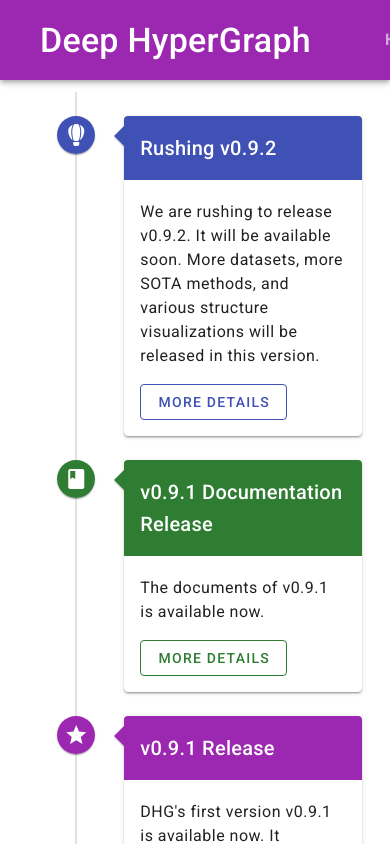
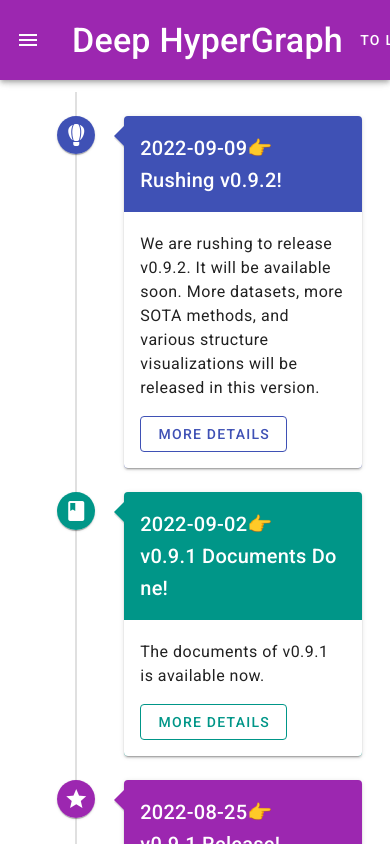
Before and after one commit to yifanfeng97/dhg-page-source, a Vue app: page /#/news in a window 390 px wide. Shown: the top 844 px of the page. Built offline with nearby package versions, Linux system fonts and the light colour scheme.

Commit message:
fix mobile tab bugs

```diff
--- a/src/components/Header.vue
+++ b/src/components/Header.vue
@@ -1,6 +1,12 @@
 <template>
+  <div>
     <v-app-bar app color="primary" dark height="80">
+      <v-app-bar-nav-icon
+        v-if="$vuetify.breakpoint.mobile"
+        @click="drawer = true"
+      ></v-app-bar-nav-icon>
       <v-img
+        v-if="!$vuetify.breakpoint.mobile"
         alt="Vuetify Logo"
         class="shrink mx-3"
         contain
@@ -15,7 +21,7 @@
         </router-link>
       </v-toolbar-title>
 
-    <v-tabs align-with-title v-model="active_tab">
+      <v-tabs v-if="!$vuetify.breakpoint.mobile" align-with-title>
         <v-tab
           v-for="tab in tabs"
           :key="tab.idx"
@@ -34,53 +40,82 @@
         <v-icon dark right>mdi-open-in-new</v-icon>
       </v-btn>
     </v-app-bar>
+    <v-navigation-drawer v-model="drawer" absolute temporary>
+      <v-list nav>
+        <v-list-item-group
+          active-class="deep-purple--text text--accent-4"
+        >
+          <v-list-item
+            v-for="tab in tabs"
+            :key="tab.idx"
+            :to="tab.to == '' ? undefined : tab.to"
+            :href="tab.link == '' ? false : tab.link"
+            class="text-subtitle-1 font-weight-bold"
+            :target="tab.link == '' ? undefined : '_blank'"
+          >
+            <v-list-item-icon>
+              <v-icon>{{ tab.icon }}</v-icon>
+            </v-list-item-icon>
+            <v-list-item-title class="text-h6">{{ tab.name }}</v-list-item-title>
+          </v-list-item>
+        </v-list-item-group>
+      </v-list>
+    </v-navigation-drawer>
+  </div>
 </template>
 
 <script>
 export default {
   name: "MyHeader",
   data: () => ({
-    active_tab: 0,
+    drawer: false,
     tabs: [
       {
         idx: 0,
         name: "Home",
+        icon: "mdi-home",
         to: "/",
         link: "",
       },
       {
         idx: 1,
         name: "People",
+        icon: "mdi-account-group",
         to: "/people",
         link: "",
       },
       {
         idx: 2,
         name: "News",
+        icon: "mdi-newspaper",
         to: "/news",
         link: "",
       },
       {
         idx: 3,
         name: "Docs",
+        icon: "mdi-file-document",
         to: "",
         link: "https://deephypergraph.com/docs/",
       },
       {
         idx: 4,
         name: "中文文档",
+        icon: "mdi-file-document",
         to: "",
         link: "https://deephypergraph.readthedocs.io/en/latest/zh/overview.html",
       },
       {
         idx: 5,
         name: "Discussions",
+        icon: "mdi-forum",
         to: "",
         link: "https://github.com/iMoonLab/DeepHypergraph/discussions",
       },
       {
         idx: 6,
         name: "Github",
+        icon: "mdi-github",
         to: "",
         link: "https://github.com/iMoonLab/DeepHypergraph/",
       },
--- a/src/components/News.vue
+++ b/src/components/News.vue
@@ -10,9 +10,18 @@
             :icon="item.icon"
             fill-dot
           >
-            <span slot="opposite" class="text-h4">{{ item.time }}</span>
+            <span
+              slot="opposite"
+              :class="`headline font-weight-bold ${item.color}--text`"
+              >{{ item.time }}</span
+            >
             <v-card :color="item.color" dark>
-              <v-card-title class="text-h6"> {{ item.title }} </v-card-title>
+              <v-card-title class="text-h6">
+                <span v-if="$vuetify.breakpoint.smAndDown"
+                >{{ item.time }}👉</span
+                >
+                {{ item.title }}
+              </v-card-title>
               <v-card-text class="white text--primary pt-5 text-body-1">
                 <p>
                   {{ item.content }}
@@ -41,10 +50,10 @@ export default {
     items: [
       {
         idx: 0,
-        color: "purple ",
+        color: "purple",
         icon: "mdi-star",
         time: "2022-08-25",
-        title: "v0.9.1 Release",
+        title: "v0.9.1 Release!",
         content:
           "DHG's first version v0.9.1 is available now. It supports a wide variety of structures like low-order structures \
           (simple graph, directed graph, bipartite graph, etc.), high-order structures (simple hypergraph, etc.). \
@@ -54,10 +63,10 @@ export default {
       },
       {
         idx: 2,
-        color: "green darken-3",
+        color: "teal",
         icon: "mdi-book-variant",
         time: "2022-09-02",
-        title: "v0.9.1 Documentation Release",
+        title: "v0.9.1 Documents Done!",
         content: "The documents of v0.9.1 is available now.",
         more: "https://deephypergraph.readthedocs.io/en/0.9.1/",
       },
@@ -66,7 +75,7 @@ export default {
         color: "indigo",
         icon: "mdi-airballoon",
         time: "2022-09-09",
-        title: "Rushing v0.9.2",
+        title: "Rushing v0.9.2!",
         content:
           "We are rushing to release v0.9.2. It will be available soon. More datasets, more SOTA methods, and various structure visualizations will be released in this version.",
         more: "https://deephypergraph.readthedocs.io/en/latest/",
--- a/src/components/Team.vue
+++ b/src/components/Team.vue
@@ -149,7 +149,7 @@ export default {
         second_name: "Tang",
         role: "Contributor",
         contribution: "Documents",
-        img: require("../assets/team/contributor/tangqingmei1.jpg"),
+        img: require("../assets/team/contributor/tangqingmei2.jpg"),
         page: null,
       },
     ],
```
Also changed, not shown: src/assets/team/contributor/tangqingmei2.jpg (added). Lines whose indentation alone changed are shown as unchanged.
